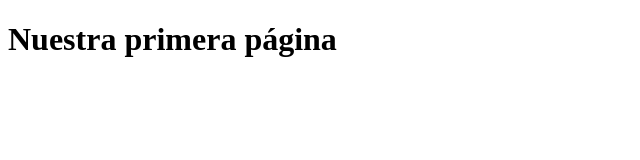
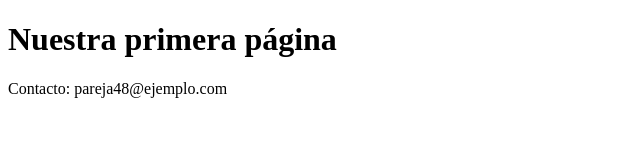
Before and after one commit to rgarver2004/practica-git-pareja48, a plain HTML site: page index.html in a window 1280 px wide. Shown: the whole page, without its empty margins (0-640 px from the left). Drawn offline with Linux system fonts and the light colour scheme.

Commit message:
Añade sección de contacto

```diff
--- a/index.html
+++ b/index.html
@@ -6,5 +6,6 @@
 </head>
 <body>
     <h1>Nuestra primera página</h1>
+	<p>Contacto: pareja48@ejemplo.com</p>
 </body>
 </html>
```
